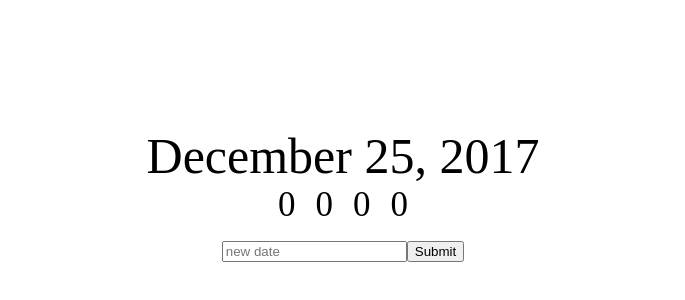
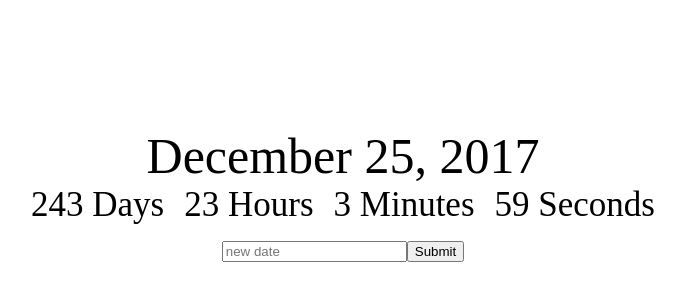
Before and after one commit to cwali09/CountDownChamp, a React (Create React App) app: page / in a window 1280 px wide. Shown: the part 126-426 px from the top of the page, without its empty margins (297-982 px from the left). Built offline with nearby package versions, Linux system fonts and the light colour scheme.

Commit message:
Build the timer

```diff
--- a/src/Clock.jsx
+++ b/src/Clock.jsx
@@ -12,27 +12,34 @@ class Clock extends Component {
     }
   }
 
+  componentWillMount() {
+    this.getTimeUntil(this.props.deadline);
+  }
+
+  componentDidMount() {
+    setInterval(() => this.getTimeUntil(this.props.deadline), 1000)
+  }
+
   getTimeUntil(deadline) {
     const time = Date.parse(deadline) - Date.parse(new Date());
     console.log('time', time);
     const seconds = Math.floor((time/1000) % 60);
     const minutes = Math.floor((time/1000/60) % 60);
-    const hours = Math.floor((time/1000*60*60) % 24);
-    const days = Math.floor((time/1000*60*60*24));
+    const hours = Math.floor(time/(1000*60*60) % 24);
+    const days = Math.floor(time/(1000*60*60*24));
 
     console.log('seconds', seconds, 'minutes', minutes, 'hours', hours, 'days', days);
-    this.setState({days: days});
+    this.setState({days: days, hours: hours, minutes: minutes, seconds: seconds});
   }
 
 
   render() {
-    //this.getTimeUntil(this.props.deadline)
     return (
       <div>
-        <div className="Clock-days">{this.state.days}</div>
-        <div className="Clock-hours">{this.state.hours}</div>
-        <div className="Clock-minutes">{this.state.minutes}</div>
-        <div className="Clock-seconds">{this.state.seconds}</div>
+        <div className="Clock-days">{this.state.days} Days</div>
+      <div className="Clock-hours">{this.state.hours} Hours</div>
+    <div className="Clock-minutes">{this.state.minutes} Minutes</div>
+  <div className="Clock-seconds">{this.state.seconds} Seconds</div>
       </div>
     )
   }
```
